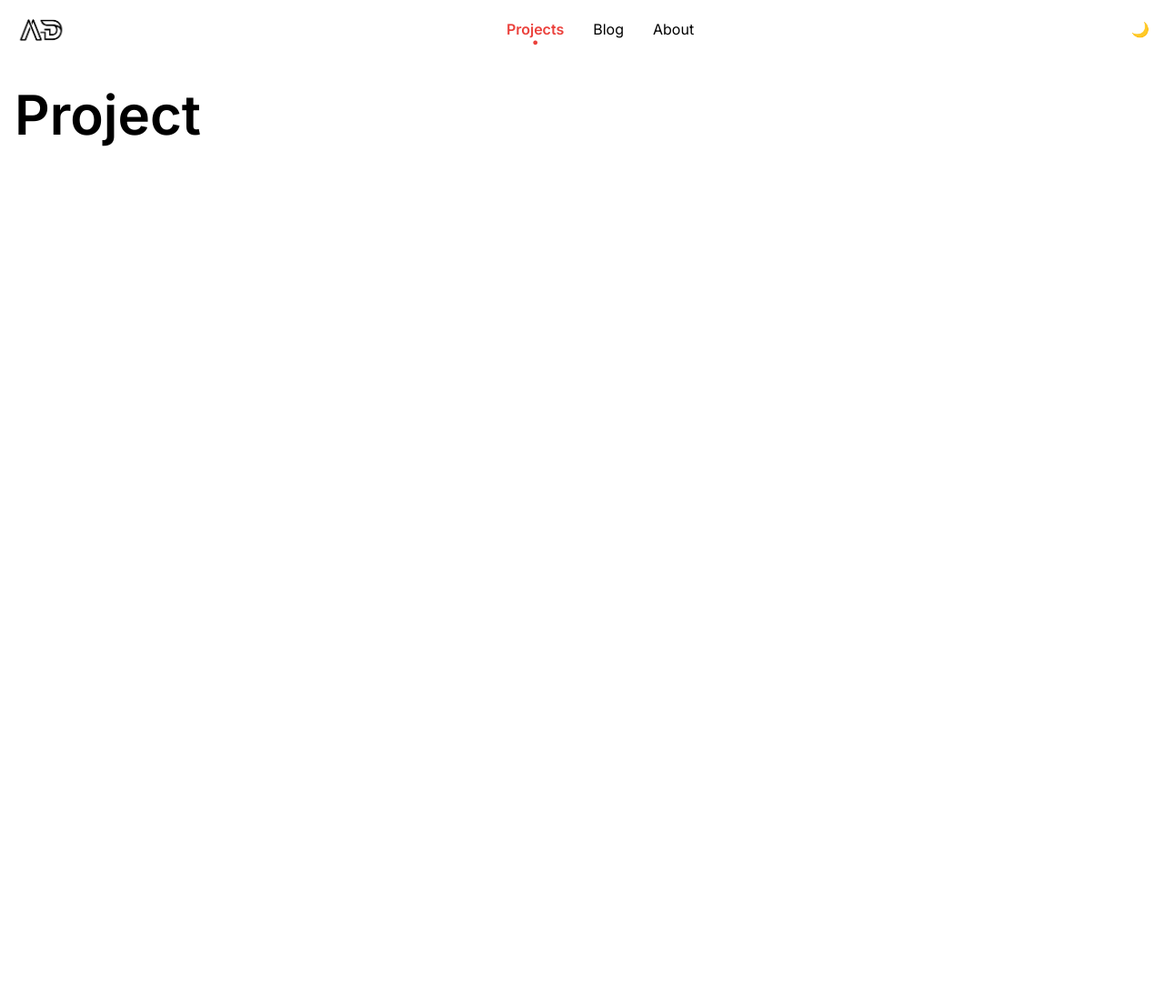
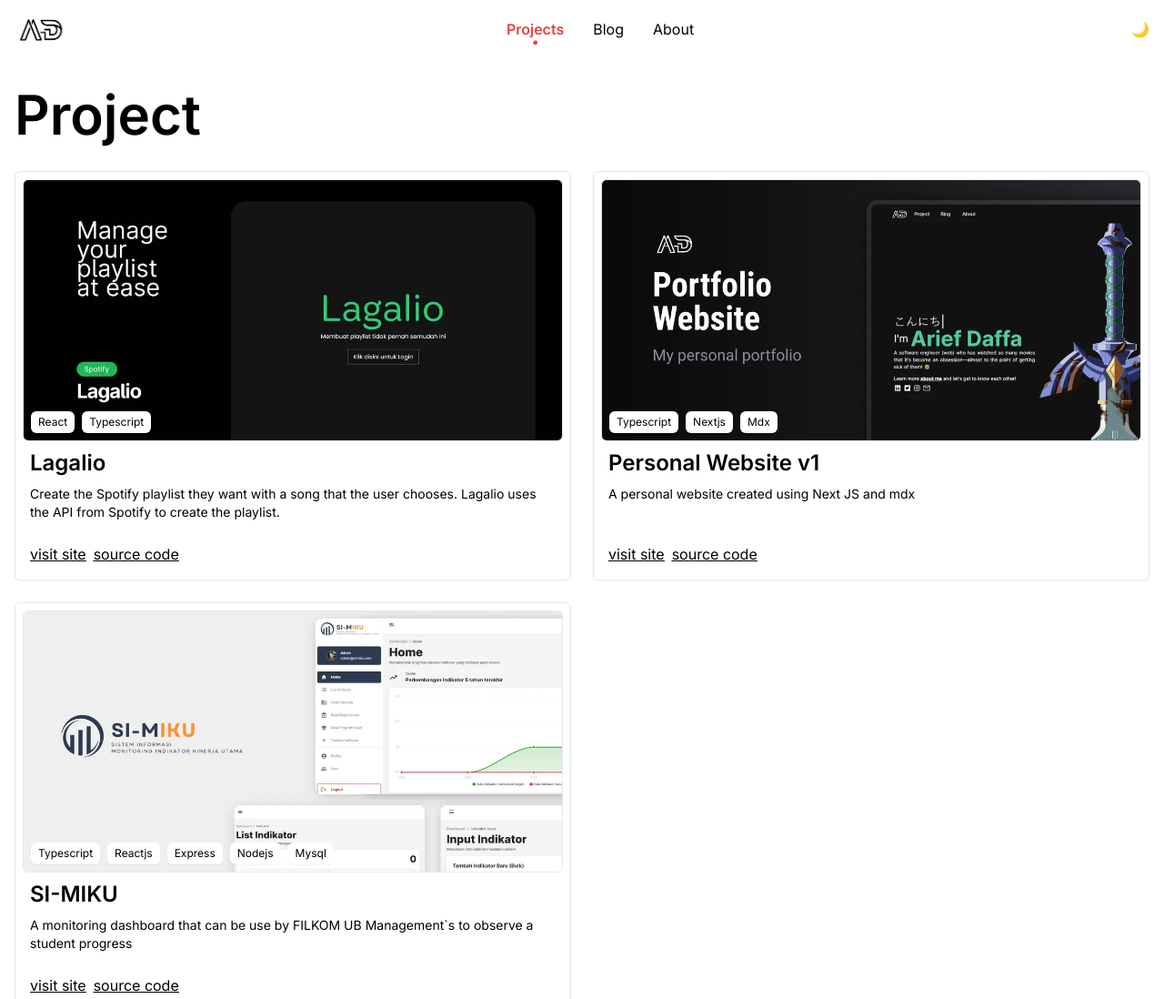
Before and after one commit to AriefDaffa/ariefdaffa, an Astro site: page /projects in a window 1280 px wide. Shown: the top 1098 px of the page at 91% size. Before the commit the page ends 800 px from the top, so only its background shows below. Built offline with nearby package versions, Linux system fonts and the light colour scheme; Astro itself is replaced by a stand-in of ours.

Commit message:
feat: add projects

```diff
--- a/src/content/config.ts
+++ b/src/content/config.ts
@@ -12,7 +12,19 @@ const blogsCollection = defineCollection({
 
 const aboutMeCollection = defineCollection({});
 
+const projectCollection = defineCollection({
+  type: 'content',
+  schema: z.object({
+    title: z.string(),
+    date: z.date(),
+    tags: z.array(z.string()),
+    desc: z.string(),
+    imageSrc: z.string(),
+  }),
+});
+
 export const collections = {
   blog: blogsCollection,
   about: aboutMeCollection,
+  project: projectCollection,
 };
--- /dev/null
+++ b/src/content/project/lagalio.md
@@ -0,0 +1,9 @@
+---
+title: 'Lagalio'
+date: 2024-10-11
+tags: ['react', 'typescript']
+desc: 'Create the Spotify playlist they want with a song that the user chooses. Lagalio uses the API from Spotify to create the playlist.'
+imageSrc: '/images/project/lagalio.webp'
+---
+
+Create the Spotify playlist they want with a song that the user chooses. Lagalio uses the API from Spotify to create the playlist.
--- /dev/null
+++ b/src/content/project/personal-website.md
@@ -0,0 +1,9 @@
+---
+title: 'Personal Website v1'
+date: 2024-10-12
+tags: ['typescript', 'nextjs', 'mdx']
+desc: 'A personal website created using Next JS and mdx'
+imageSrc: '/images/project/personal-web.webp'
+---
+
+A personal website created using Next JS and mdx
--- /dev/null
+++ b/src/content/project/si-miku.md
@@ -0,0 +1,9 @@
+---
+title: 'SI-MIKU'
+date: 2024-10-12
+tags: ['typescript', 'reactjs', 'express', 'nodejs', 'mysql']
+desc: 'A monitoring dashboard that can be use by FILKOM UB Management`s to observe a student progress'
+imageSrc: '/images/project/si-miku.webp'
+---
+
+A monitoring dashboard that can be use by FILKOM UB Management`s to observe a student progress
--- a/src/pages/projects/index.astro
+++ b/src/pages/projects/index.astro
@@ -1,7 +1,44 @@
 ---
+import { Image } from "astro:assets";
+import { getCollection } from "astro:content";
 import NavbarLayout from "@/layouts/NavbarLayout.astro";
+
+const projects = await getCollection('project');
+
+const mergedTags = [...new Set(projects.map((item) => item.data.tags).flat())];
+
+const capitalizeFirstWord = (text: string): string => {
+  return text.replace(/\b\w/g, (char) => char.toUpperCase());
+};
+
 ---
 
 <NavbarLayout title="List Projects">
     <div class="text-6xl font-bold py-8">Project</div>
+    <div class="grid  gap-6 pb-10 md:grid-cols-2">
+        {
+            projects.map((item) => (
+                <div class="size-full rounded-md shadow-sm p-2 border-[1px] dark:border-gray-800">
+                    <div class="h-72 overflow-hidden rounded-md border-[1px] relative dark:border-none">
+                        <Image src={item.data.imageSrc} alt="x" width={200} height={200} class='size-full object-cover' />
+                        <div class="flex gap-2 absolute bottom-2 left-2">
+                            {
+                                item.data.tags.map((el: string) => (
+                                    <div class="bg-white border-gray-600 px-2 py-1 rounded-md text-xs shadow-sm dark:bg-gray-800">{capitalizeFirstWord(el)}</div>
+                                ))
+                            }
+                        </div>
+                    </div>
+                    <div class="p-2 space-y-2 h-36 flex flex-col">
+                        <div class="text-2xl font-bold">{item.data.title}</div>
+                        <div class="text-sm flex-1 line-clamp-2">{item.data.desc}</div>
+                        <div class="flex gap-2 underline ">
+                            <a href="" class="hover:text-primary">visit site</a>
+                            <a href="" class="hover:text-primary">source code</a>
+                        </div>
+                    </div>
+                </div>
+            ))
+        }
+    </div>
 </NavbarLayout>
```
Also changed, not shown: public/images/project/lagalio.webp (added), public/images/project/personal-web.webp (added), public/images/project/si-miku.webp (added), 1 other file.
